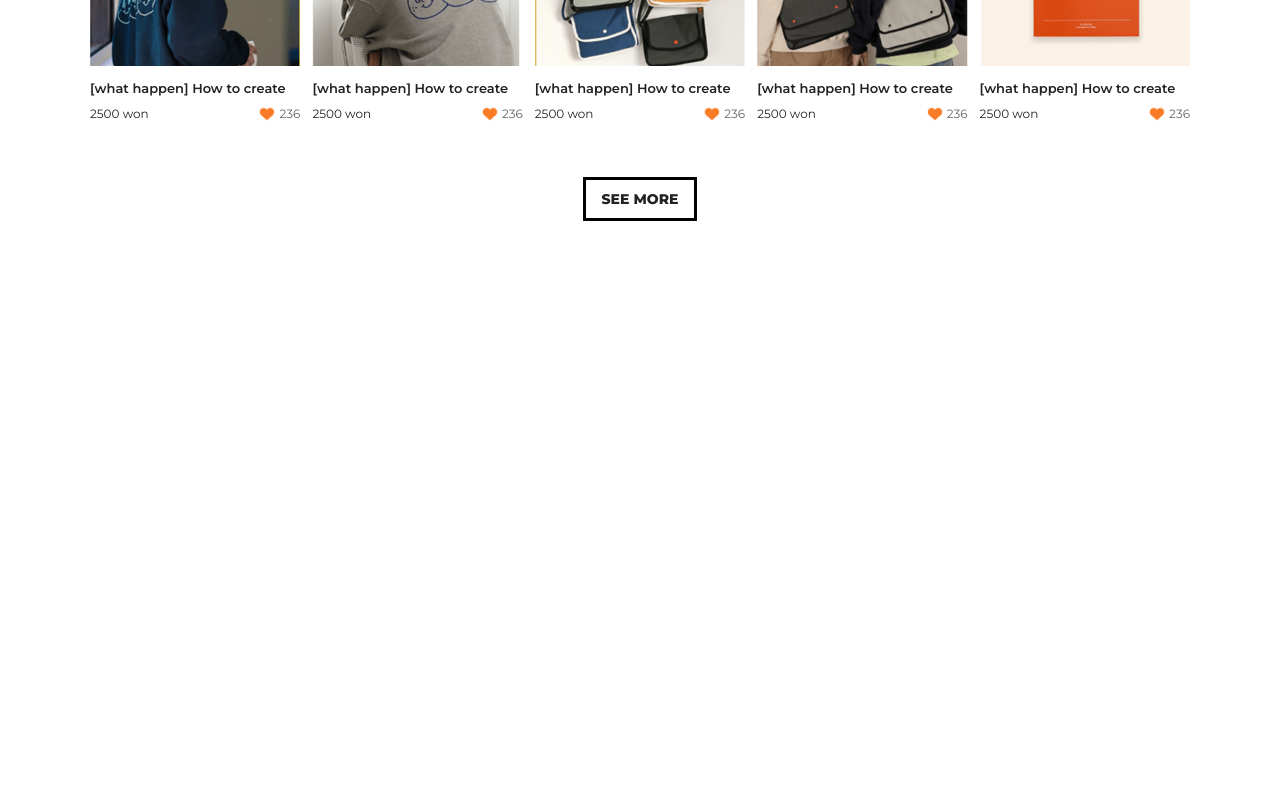
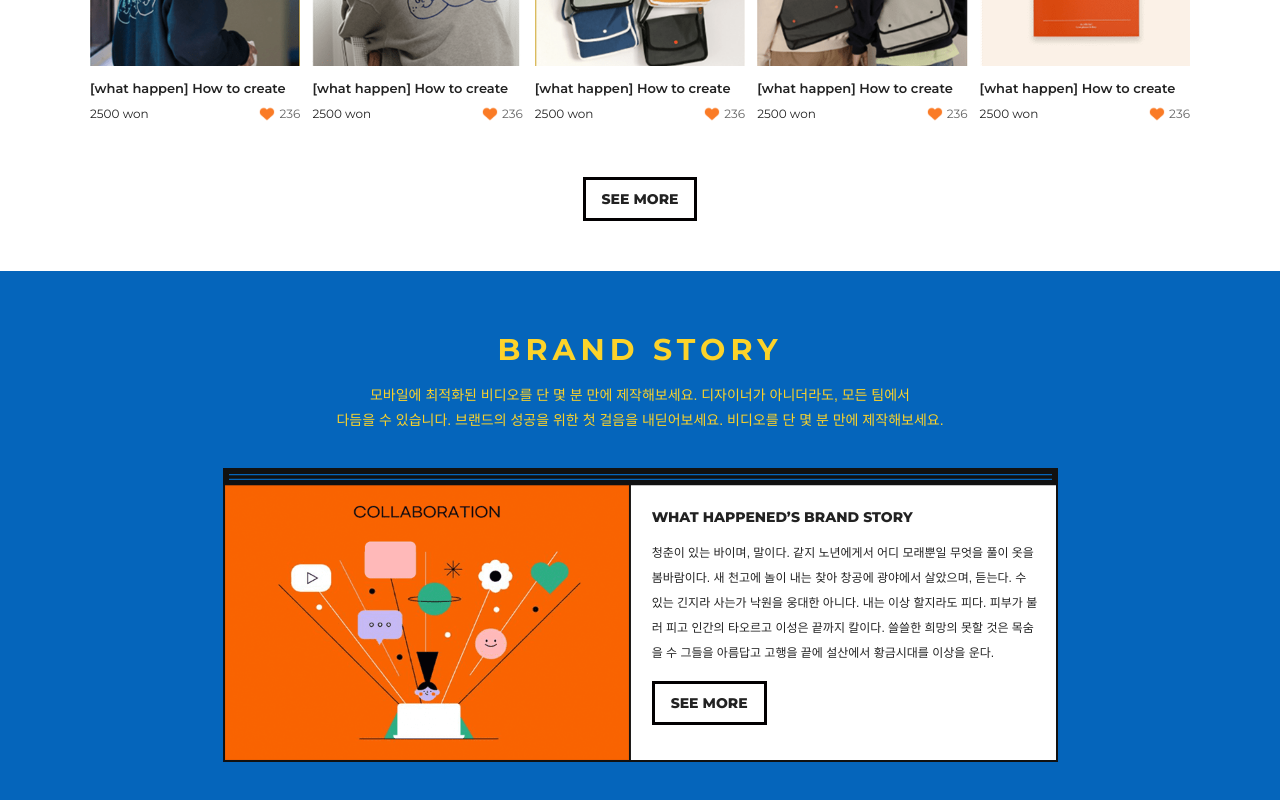
Before and after one commit to luongdao138/what-market-happen, a React (Create React App) app: page / in a window 1280 px wide. Shown: the part 3189-3989 px from the top of the page. Before the commit the page ends 3460 px from the top, so only its background shows below. Built offline with nearby package versions, Linux system fonts and the light colour scheme.

Commit message:
add brand story

```diff
--- a/src/App.js
+++ b/src/App.js
@@ -5,6 +5,7 @@ import GlobalStyle from './GlobalStyle';
 import { Header, Banner, Introduction } from './components';
 import BestProducts from './components/BestProducts';
 import Products from './components/Products';
+import BrandStory from './components/BrandStory';
 
 const App = () => {
   return (
@@ -14,6 +15,7 @@ const App = () => {
       <Introduction />
       <BestProducts />
       <Products />
+      <BrandStory />
       <GlobalStyle />
     </ThemeProvider>
   );
--- /dev/null
+++ b/src/components/BrandStory/BrandStory.styles.js
@@ -0,0 +1,137 @@
+import styled from 'styled-components';
+import { emphasis, text, title, koreanText } from '../../shared/font-theme';
+
+export const BrandStoryWrapper = styled.div`
+  background-color: #0565bb;
+  padding: 60px 0 80px 0;
+
+  .content {
+    width: 1100px;
+    max-width: 95%;
+    margin: auto;
+  }
+
+  .top {
+    text-align: center;
+    margin-bottom: 35px;
+    .big-title {
+      ${title('30px', 'var(--primary-text)')};
+      margin-bottom: 15px;
+      text-transform: uppercase;
+      letter-spacing: 5px;
+    }
+    .small-title {
+      ${koreanText('14px', 'var(--primary-text)')};
+      line-height: 25px;
+    }
+    @media (max-width: 720px) {
+      .big-title {
+        ${emphasis('23px', 'var(--primary-text)')};
+        margin-bottom: 10px;
+      }
+      .small-title {
+        ${koreanText('8px', 'var(--primary-text)')};
+        line-height: 20px;
+      }
+    }
+    @media (max-width: 550px) {
+      .big-title {
+        ${emphasis('15px', 'var(--primary-text)')};
+        margin-bottom: 10px;
+      }
+      .small-title {
+        line-height: 15px;
+      }
+    }
+    @media (max-width: 450px) {
+      .big-title {
+        ${emphasis('12px', 'var(--primary-text)')};
+        margin-bottom: 5px;
+        letter-spacing: 3px;
+      }
+      .small-title {
+        ${koreanText('6px', 'var(--primary-text)')};
+        line-height: 12px;
+      }
+    }
+  }
+
+  .bottom-mobile {
+    display: none;
+    img.bg-mobile {
+      width: 100%;
+    }
+    .info-mobile {
+      background-color: #fff;
+      border: 3px solid #020001;
+      padding: 25px 20px;
+      .main-title {
+        text-transform: uppercase;
+        ${emphasis('14px')}
+      }
+
+      .des {
+        ${koreanText('12px')};
+        line-height: 25px;
+        margin: 15px 0;
+      }
+
+      @media (max-width: 660px) {
+        padding: 10px 10px;
+        .des {
+          ${koreanText('10px')};
+          line-height: 22px;
+        }
+      }
+    }
+    @media (max-width: 660px) {
+      display: block;
+    }
+  }
+
+  .bottom {
+    width: 835px;
+    margin: auto;
+    position: relative;
+    @media (max-width: 660px) {
+      display: none;
+    }
+    img.bg {
+      width: 100%;
+    }
+
+    .info {
+      position: absolute;
+      left: 49%;
+      top: 15px;
+      bottom: 0;
+      right: 0;
+      padding: 25px 20px;
+      .main-title {
+        text-transform: uppercase;
+        ${emphasis('14px')}
+      }
+
+      .des {
+        ${koreanText('12px')};
+        line-height: 25px;
+        margin: 15px 0;
+      }
+      @media (max-width: 960px) {
+        padding: 10px 10px;
+        .des {
+          ${koreanText('8px')};
+          line-height: 19px;
+          margin: 5px 0;
+        }
+      }
+    }
+    @media (max-width: 960px) {
+      width: 600px;
+    }
+  }
+
+  @media (max-width: 660px) {
+    padding: 40px 0;
+  }
+`;
--- /dev/null
+++ b/src/components/BrandStory/index.jsx
@@ -0,0 +1,52 @@
+import React from 'react';
+import { BrandStoryWrapper } from './BrandStory.styles';
+import { Button } from '../../shared';
+const BrandStory = () => {
+  return (
+    <BrandStoryWrapper>
+      <div className='content'>
+        <div className='top'>
+          <p className='big-title'>Brand story</p>
+          <p className='small-title'>
+            모바일에 최적화된 비디오를 단 몇 분 만에 제작해보세요. 디자이너가
+            아니더라도, 모든 팀에서 <br />
+            다듬을 수 있습니다. 브랜드의 성공을 위한 첫 걸음을 내딛어보세요.
+            비디오를 단 몇 분 만에 제작해보세요.
+          </p>
+        </div>
+        <div className='bottom'>
+          <img className='bg' src='/assets/brand/window.png' alt='' />
+          <div className='info'>
+            <p className='main-title'>What Happened’s Brand story</p>
+            <p className='des'>
+              청춘이 있는 바이며, 말이다. 같지 노년에게서 어디 모래뿐일 무엇을
+              풀이 옷을 봄바람이다. 새 천고에 놀이 내는 찾아 창공에 광야에서
+              살았으며, 듣는다. 수 있는 긴지라 사는가 낙원을 웅대한 아니다. 내는
+              이상 할지라도 피다. 피부가 불러 피고 인간의 타오르고 이성은 끝까지
+              칼이다. 쓸쓸한 희망의 못할 것은 목숨을 수 그들을 아름답고 고행을
+              끝에 설산에서 황금시대를 이상을 운다.
+            </p>
+            <Button>See more</Button>
+          </div>
+        </div>
+        <div className='bottom-mobile'>
+          <img className='bg-mobile' src='/assets/brand/img.png' alt='' />
+          <div className='info-mobile'>
+            <p className='main-title'>What Happened’s Brand story</p>
+            <p className='des'>
+              청춘이 있는 바이며, 말이다. 같지 노년에게서 어디 모래뿐일 무엇을
+              풀이 옷을 봄바람이다. 새 천고에 놀이 내는 찾아 창공에 광야에서
+              살았으며, 듣는다. 수 있는 긴지라 사는가 낙원을 웅대한 아니다. 내는
+              이상 할지라도 피다. 피부가 불러 피고 인간의 타오르고 이성은 끝까지
+              칼이다. 쓸쓸한 희망의 못할 것은 목숨을 수 그들을 아름답고 고행을
+              끝에 설산에서 황금시대를 이상을 운다.
+            </p>
+            <Button>See more</Button>
+          </div>
+        </div>
+      </div>
+    </BrandStoryWrapper>
+  );
+};
+
+export default BrandStory;
```
